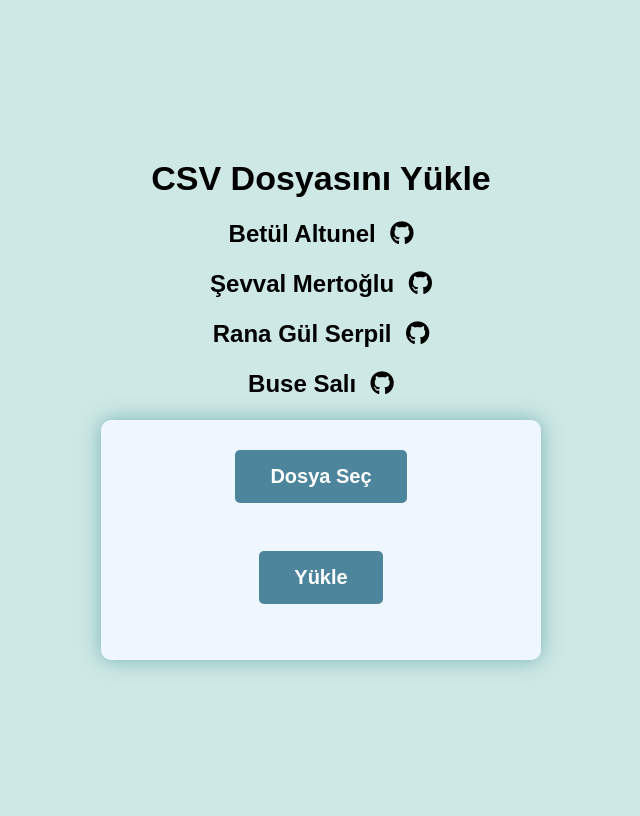
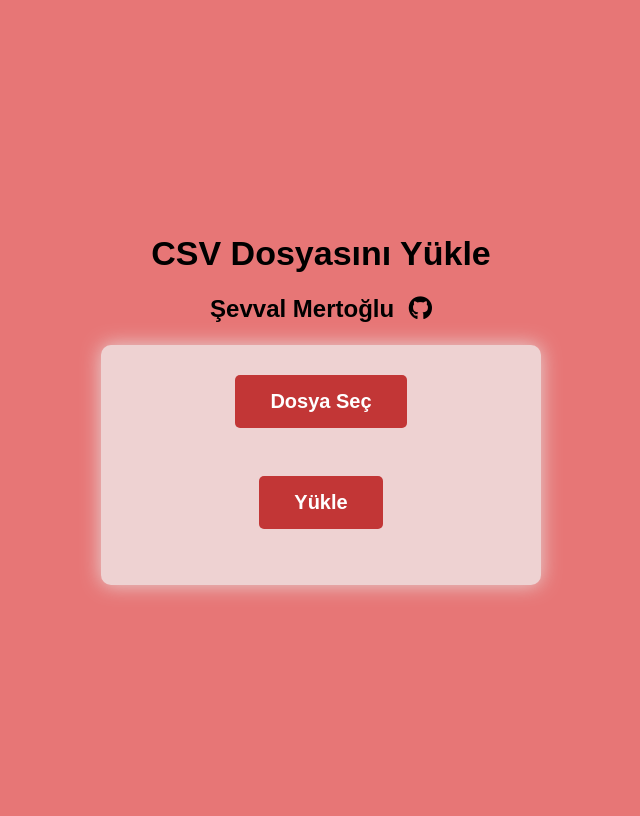
Before and after one commit to sevvalmertoglu/Heart-Disease-Prediction, a Flask app: page / in a window 1280 px wide. Shown: the whole page, without its empty margins (319-959 px from the left). Run offline with Flask 2, Linux system fonts and the light colour scheme.

Commit message:
I renewed the app.py

```diff
--- a/app.py
+++ b/app.py
@@ -5,8 +5,9 @@ matplotlib.use('Agg')
 
 from sklearn.ensemble import RandomForestClassifier
 from sklearn.model_selection import train_test_split
-from sklearn.preprocessing import StandardScaler
+from sklearn.preprocessing import StandardScaler, LabelEncoder
 from sklearn.metrics import confusion_matrix
+from sklearn.preprocessing import RobustScaler
 import io
 import base64
 import matplotlib.pyplot as plt
@@ -16,12 +17,7 @@ import pandas as pd
 import plotly.express as px
 import plotly.graph_objs as go
 import plotly.io as pio
-from sklearn.preprocessing import LabelEncoder
 import os
-
-
-
-
 
 
 app = Flask(__name__)
@@ -47,17 +43,6 @@ def create_pie_chart(df):
     fig.update_layout(title="Heart Disease Distribution")
     return pio.to_html(fig, full_html=False)
 
-def create_boxplot(df):
-    fig = px.box(df, title="Boxplot of Variables")
-    fig.update_layout(xaxis_title='Variables', yaxis_title='Values')
-    return pio.to_html(fig, full_html=False)
-
-def create_unique_counts_plot(df):
-    unique_counts = df.nunique()
-    fig = px.bar(unique_counts, title='Her Sütundaki Benzersiz Değer Sayıları')
-    fig.update_layout(xaxis_title='Sütunlar', yaxis_title='Benzersiz Değer Sayısı')
-    return pio.to_html(fig, full_html=False)
-
 def create_missing_values_plot(df):
     missing_values_count = df.isnull().sum()
     missing_values_count = missing_values_count[missing_values_count > 0]
@@ -66,6 +51,78 @@ def create_missing_values_plot(df):
                      title='Missing Values Count', labels={'x': 'Columns', 'y': 'Missing Values Count'})
         return pio.to_html(fig, full_html=False)
     return '<p>No missing values found.</p>'
+
+
+def grab_col_names(dataframe, cat_th=10, car_th=20):
+    cat_cols = [col for col in dataframe.columns if dataframe[col].dtypes == "O"]
+    num_but_cat = [col for col in dataframe.columns if dataframe[col].nunique() < cat_th and dataframe[col].dtypes != "O"]
+    cat_but_car = [col for col in dataframe.columns if dataframe[col].nunique() > car_th and dataframe[col].dtypes == "O"]
+    cat_cols = cat_cols + num_but_cat
+    cat_cols = [col for col in cat_cols if col not in cat_but_car]
+    num_cols = [col for col in dataframe.columns if dataframe[col].dtypes != "O"]
+    num_cols = [col for col in num_cols if col not in num_but_cat]
+
+    return cat_cols, num_cols, cat_but_car, num_but_cat
+
+
+def create_cat_summary_plots(df, cat_cols):
+    plots = []
+    for col in cat_cols:
+        summary_df = df[col].value_counts().reset_index()
+        summary_df.columns = ['value', 'count']
+        summary_df['percentage'] = 100 * summary_df['count'] / len(df)
+        summary_df['percentage'] = summary_df['percentage'].round(2)
+        fig = px.bar(summary_df, x='value', y='count', text='percentage',
+                     title=f'{col} Count and Percentage', labels={'value': col, 'count': 'Count', 'percentage': 'Percentage'})
+        plots.append(pio.to_html(fig, full_html=False))
+    return plots
+
+
+# Hedef Değişken Analizi (Kategorik)
+def create_target_cat_plots(df, target, cat_cols):
+    cat_cols.remove(target)
+    plots = []
+    for col in cat_cols:
+        summary_df = df.groupby(col)[target].mean().reset_index()
+        fig = px.bar(summary_df, x=col, y=target, title=f'{col} vs. {target}', labels={col: col, target: target})
+        plots.append(pio.to_html(fig, full_html=False))
+    return plots
+
+
+def create_unique_counts_plot(df, cat_cols):
+    unique_counts = df[cat_cols].nunique()
+    fig = px.bar(unique_counts, title='Her Sütundaki Benzersiz Değer Sayıları')
+    fig.update_layout(xaxis_title='Sütunlar', yaxis_title='Benzersiz Değer Sayısı')
+    return pio.to_html(fig, full_html=False)
+
+
+
+# Sayısal Değişken Analizi
+def create_num_summary_plots(df, num_cols):
+    plots = []
+    for col in num_cols:
+        fig_hist = px.histogram(df, x=col, nbins=30, title=f'{col} Distribution')
+        fig_box = px.box(df, y=col, title=f'{col} Box Plot')
+        plots.append(pio.to_html(fig_hist, full_html=False))
+        plots.append(pio.to_html(fig_box, full_html=False))
+    return plots
+
+
+
+def create_target_num_plots(df, target, num_cols):
+    plots = []
+    for col in num_cols:
+        summary_df = df.groupby(target)[col].mean().reset_index()
+        fig = px.bar(summary_df, x=target, y=col, title=f'{target} vs. Mean of {col}', labels={target: target, col: 'Mean of ' + col})
+        plots.append(pio.to_html(fig, full_html=False))
+    return plots
+
+
+
+def create_boxplot(df, num_cols):
+    fig = px.box(df[num_cols], title="Boxplot of Variables")
+    fig.update_layout(xaxis_title='Variables', yaxis_title='Values')
+    return pio.to_html(fig, full_html=False)
 
 
 def create_correlation_heatmap(df, num_cols):
@@ -82,45 +139,6 @@ def create_correlation_heatmap(df, num_cols):
     return pio.to_html(fig, full_html=False)
 
 
-def create_cat_summary_plots(df, cat_cols):
-    plots = []
-    for col in cat_cols:
-        summary_df = df[col].value_counts().reset_index()
-        summary_df.columns = ['value', 'count']
-        summary_df['percentage'] = 100 * summary_df['count'] / len(df)
-        summary_df['percentage'] = summary_df['percentage'].round(2)
-        fig = px.bar(summary_df, x='value', y='count', text='percentage',
-                     title=f'{col} Count and Percentage', labels={'value': col, 'count': 'Count', 'percentage': 'Percentage'})
-        plots.append(pio.to_html(fig, full_html=False))
-    return plots
-
-def create_num_summary_plots(df, num_cols):
-    plots = []
-    for col in num_cols:
-        fig_hist = px.histogram(df, x=col, nbins=30, title=f'{col} Distribution')
-        fig_box = px.box(df, y=col, title=f'{col} Box Plot')
-        plots.append(pio.to_html(fig_hist, full_html=False))
-        plots.append(pio.to_html(fig_box, full_html=False))
-    return plots
-
-
-def create_target_cat_plots(df, target, cat_cols):
-    cat_cols.remove(target)
-    plots = []
-    for col in cat_cols:
-        summary_df = df.groupby(col)[target].mean().reset_index()
-        fig = px.bar(summary_df, x=col, y=target, title=f'{col} vs. {target}', labels={col: col, target: target})
-        plots.append(pio.to_html(fig, full_html=False))
-    return plots
-
-
-def create_target_num_plots(df, target, num_cols):
-    plots = []
-    for col in num_cols:
-        summary_df = df.groupby(target)[col].mean().reset_index()
-        fig = px.bar(summary_df, x=target, y=col, title=f'{target} vs. Mean of {col}', labels={target: target, col: 'Mean of ' + col})
-        plots.append(pio.to_html(fig, full_html=False))
-    return plots
 
 def create_outlier_plots(df, num_cols):
     plots = []
@@ -135,21 +153,6 @@ def create_outlier_plots(df, num_cols):
         fig.add_shape(type="line", x0=0, x1=1, y0=upper_bound, y1=upper_bound, line=dict(color="red", width=2))
         plots.append(pio.to_html(fig, full_html=False))
     return plots
-
-def grab_col_names(dataframe, cat_th=10, car_th=20):
-    cat_cols = [col for col in dataframe.columns if dataframe[col].dtypes == "O"]
-    num_but_cat = [col for col in dataframe.columns if dataframe[col].nunique() < cat_th and dataframe[col].dtypes != "O"]
-    cat_but_car = [col for col in dataframe.columns if dataframe[col].nunique() > car_th and dataframe[col].dtypes == "O"]
-    cat_cols = cat_cols + num_but_cat
-    cat_cols = [col for col in cat_cols if col not in cat_but_car]
-    num_cols = [col for col in dataframe.columns if dataframe[col].dtypes != "O"]
-    num_cols = [col for col in num_cols if col not in num_but_cat]
-    return cat_cols, num_cols, cat_but_car, num_but_cat
-
-
-
-
-
 
 
 @app.route('/', methods=['GET', 'POST'])
@@ -170,6 +173,8 @@ def results(filename):
     label_encoder = LabelEncoder()
     df['Heart Disease'] = label_encoder.fit_transform(df['Heart Disease'])
 
+
+
     cat_cols, num_cols, cat_but_car, num_but_cat = grab_col_names(df)
 
     num_samples = df.shape[0]
@@ -180,8 +185,8 @@ def results(filename):
     matplotlib.use('Agg')
 
     pie_chart = create_pie_chart(df)
-    boxplot = create_boxplot(df)
-    unique_counts_plot = create_unique_counts_plot(df)
+    boxplot = create_boxplot(df, num_cols)
+    unique_counts_plot = create_unique_counts_plot(df, cat_cols)
     correlation_heatmap = create_correlation_heatmap(df, num_cols)
     cat_summary_plots = create_cat_summary_plots(df, cat_cols)
     num_summary_plots = create_num_summary_plots(df, num_cols)
@@ -192,56 +197,50 @@ def results(filename):
     head_html, tail_html = get_head_and_tail(df)
 
 
+    #RobutsScaler
+    scaler = RobustScaler()
+    df[num_cols] = scaler.fit_transform(df[num_cols])
+
+    # Kategorik değişkenleri one-hot encoding yap
+    df = pd.get_dummies(df, columns=cat_cols, drop_first=True)
 
     X = df.drop('Heart Disease', axis=1)
     y = df['Heart Disease']
 
-
-    scaler = StandardScaler()
     X_scaled = scaler.fit_transform(X)
-
 
     X_train, X_test, y_train, y_test = train_test_split(X_scaled, y, test_size=0.2, random_state=42)
 
-
-    model = RandomForestClassifier()
+    # model = RandomForestClassifier()
+    # RandomForestClassifier modelini daha az karmaşık hale getirmek için parametreler
+    model = RandomForestClassifier(max_depth=10, min_samples_split=10, min_samples_leaf=4, n_estimators=100, random_state=42)
     model.fit(X_train, y_train)
-
 
     accuracy = model.score(X_test, y_test)
 
-
     y_pred = model.predict(X_test)
 
+    #Confusion Matrix oluşturma
+    cm = confusion_matrix(y_test, y_pred)
+    cm_fig = plt.figure(figsize=(16, 12))
+    sns.heatmap(cm, annot=True, fmt='d', cmap='Blues', xticklabels=label_encoder.classes_, yticklabels=label_encoder.classes_)
 
-    cm = confusion_matrix(y_test, y_pred)
+    plt.title('Confusion Matrix')
+    plt.ylabel('Actual', fontsize=16)
+    plt.xlabel('Predicted',fontsize=16)
+    cm_buf = io.BytesIO()
+    cm_fig.savefig(cm_buf, format='png')
+    cm_buf.seek(0)
+    cm_img_base64 = base64.b64encode(cm_buf.getvalue()).decode('utf-8')
+    plt.close(cm_fig)
 
-
-    plt.figure(figsize=(8, 6))
-    sns.heatmap(cm, annot=True, cmap='Blues', fmt='g', cbar=False)
-    plt.title('Confusion Matrix')
-    plt.xlabel('Predicted Labels')
-    plt.ylabel('True Labels')
-
-
-    buffer = io.BytesIO()
-    plt.savefig(buffer, format='png')
-    buffer.seek(0)
-    image_png = buffer.getvalue()
-    buffer.close()
-
-
-    graphic = base64.b64encode(image_png)
-    graphic = graphic.decode('utf-8')
-
-    plt.close()
 
     return render_template('result.html', num_samples=num_samples, num_features=num_features, cat_cols=cat_cols,
                            num_cols=num_cols, cat_but_car=cat_but_car, num_but_cat=num_but_cat, pie_chart=pie_chart,
                            boxplot=boxplot, unique_counts_plot=unique_counts_plot, correlation_heatmap=correlation_heatmap,
                            cat_summary_plots=cat_summary_plots, num_summary_plots=num_summary_plots,
                            target_cat_plots=target_cat_plots, target_num_plots=target_num_plots, outlier_plots=outlier_plots,
-                           missing_values_plot=missing_values_plot, head_html=head_html, tail_html=tail_html, accuracy=accuracy, graphic=graphic)
+                           missing_values_plot=missing_values_plot, head_html=head_html, tail_html=tail_html, accuracy=accuracy, confusion_matrix=cm_img_base64)
 
 if __name__ == "__main__":
     app.run(debug=True)
--- a/templates/index.html
+++ b/templates/index.html
@@ -11,17 +11,17 @@
       align-items: center;
       justify-content: center;
       min-height: 100vh;
-      background-color: #CDE8E5;
+      background-color: #e77676;
       font-family: Arial, sans-serif;
     }
     form {
       display: flex;
       flex-direction: column;
       align-items: center;
-      background-color: #EEF7FF;
+      background-color: #eed2d2;
       padding: 20px;
       border-radius: 10px;
-      box-shadow: 0 0 20px #7AB2B2;
+      box-shadow: 0 0 20px #e7d6d6;
       width: 400px;
       height: 200px;
       margin: 20px auto;
@@ -62,7 +62,7 @@
     button {
       border: none;
       border-radius: 5px;
-      background-color: #4D869C;
+      background-color: #c23636;
       color: white;
       font-weight: bold;
       font-size: 20px;
@@ -80,22 +80,10 @@
 <body>
   <h1>CSV Dosyasını Yükle</h1>
   <div class="title-container">
-  <h2>Betül Altunel</h2>
-  <a href="https://github.com/betulaltunl" target="_blank">
-    <i class="fab fa-github"></i>
-  </a><br>
   <h2>Şevval Mertoğlu</h2>
   <a href="https://github.com/sevvalmertoglu" target="_blank">
   <i class="fab fa-github"></i>
   </a><br>
-  <h2>Rana Gül Serpil</h2>
-  <a href="https://github.com/ranaserpill" target="_blank">
-  <i class="fab fa-github"></i>
-  </a><br>
-  <h2>Buse Salı</h2>
-  <a href="https://github.com/busesali" target="_blank">
-  <i class="fab fa-github"></i>
-  </a>
   </div>
 
   <form action="{{ url_for('upload_file') }}" method="post" enctype="multipart/form-data">
```
Also changed, not shown: templates/result.html (+4 -4 lines).
